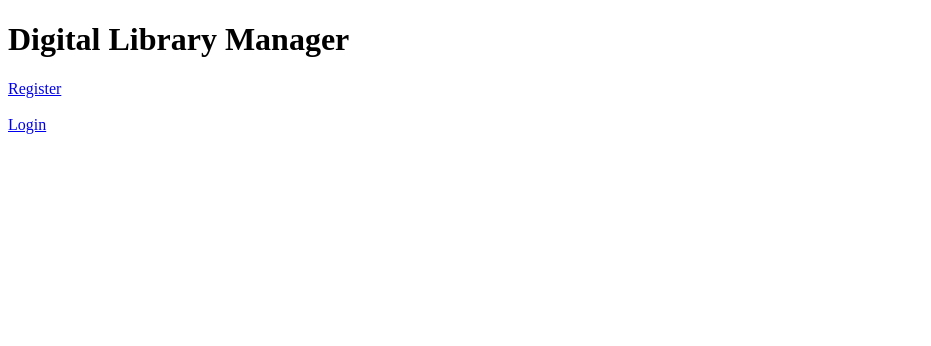
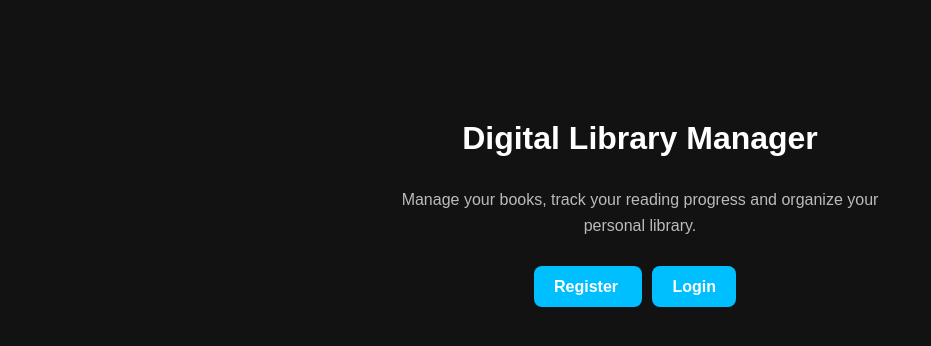
Before and after one commit to MEMO-OTR-AREL/digital-library-manager, a Flask app: page / in a window 1280 px wide. Shown: the top 346 px of the page, without its empty margins (0-931 px from the left). Run offline with Flask 3, Linux system fonts and the light colour scheme.

Commit message:
Updated design and added book progress feature

```diff
--- a/app.py
+++ b/app.py
@@ -135,6 +135,7 @@ def add_book():
         category = request.form["category"]
         status = request.form["status"]
         rating = request.form["rating"]
+        progress = request.form["progress"]
 
         connection = sqlite3.connect("library.db")
         cursor = connection.cursor()
@@ -142,8 +143,8 @@ def add_book():
         cursor.execute(
             """
             INSERT INTO books
-            (user_id, title, author, category, status, rating)
-            VALUES (?, ?, ?, ?, ?, ?)
+            (user_id, title, author, category, status, rating, progress)
+            VALUES (?, ?, ?, ?, ?, ?, ?)
             """,
             (
                 session["user_id"],
@@ -151,7 +152,8 @@ def add_book():
                 author,
                 category,
                 status,
-                rating
+                rating,
+                progress
             )
         )
 
@@ -219,30 +221,32 @@ def delete_book(book_id):
     connection.commit()
     connection.close()
 
-    @app.route("/favorite_book/<int:book_id>")
-    def favorite_book(book_id):
+    return redirect("/books")
 
-        if "user_id" not in session:
-            return redirect("/login")
 
-        connection = sqlite3.connect("library.db")
-        cursor = connection.cursor()
+@app.route("/favorite_book/<int:book_id>")
+def favorite_book(book_id):
 
-        cursor.execute(
-            """
-            UPDATE books
-            SET favorite = 1
-            WHERE id = ? AND user_id = ?
-            """,
-            (book_id, session["user_id"])
-        )
+    if "user_id" not in session:
+        return redirect("/login")
 
-        connection.commit()
-        connection.close()
+    connection = sqlite3.connect("library.db")
+    cursor = connection.cursor()
 
-        return redirect("/books")
+    cursor.execute(
+        """
+        UPDATE books
+        SET favorite = 1
+        WHERE id = ? AND user_id = ?
+        """,
+        (book_id, session["user_id"])
+    )
+
+    connection.commit()
+    connection.close()
 
     return redirect("/books")
+
 
 @app.route("/edit_book/<int:book_id>", methods=["GET", "POST"])
 def edit_book(book_id):
@@ -260,11 +264,12 @@ def edit_book(book_id):
         category = request.form["category"]
         status = request.form["status"]
         rating = request.form["rating"]
+        progress = request.form["progress"]
 
         cursor.execute(
             """
             UPDATE books
-            SET title = ?, author = ?, category = ?, status = ?, rating = ?
+            SET title = ?, author = ?, category = ?, status = ?, rating = ?, progress = ?
             WHERE id = ? AND user_id = ?
             """,
             (
@@ -273,6 +278,7 @@ def edit_book(book_id):
                 category,
                 status,
                 rating,
+                progress,
                 book_id,
                 session["user_id"]
             )
@@ -294,6 +300,7 @@ def edit_book(book_id):
 
     return render_template("edit_book.html", book=book)
 
+
 @app.route("/logout")
 def logout():
 
--- a/schema.sql
+++ b/schema.sql
@@ -13,6 +13,7 @@ CREATE TABLE books (
     category TEXT,
     status TEXT,
     rating INTEGER,
+    progress INTEGER
     favorite INTEGER DEFAULT 0,
     access_until TEXT,
     created_at TEXT,
--- a/static/css/style.css
+++ b/static/css/style.css
@@ -52,3 +52,33 @@ button{
 .navbar a{
     margin-right: 20px;
 }
+
+.hero{
+    width: 500px;
+    margin: 120px auto;
+    text-align: center;
+}
+
+.hero p{
+    color: #bbbbbb;
+    margin-top: 20px;
+    line-height: 1.6;
+}
+
+.hero-buttons{
+    margin-top: 40px;
+}
+
+.btn{
+    background-color: #00bfff;
+    color: white;
+    padding: 12px 20px;
+    border-radius: 8px;
+    text-decoration: none;
+    margin-right: 10px;
+}
+
+.auth-container{
+    width: 400px;
+    margin: 100px auto;
+}
--- a/templates/add_book.html
+++ b/templates/add_book.html
@@ -55,6 +55,11 @@
     <input type="number" name="rating" min="1" max="10">
     <br><br>
 
+    <label>Progress (%):</label>
+    <br>
+    <input type="number" name="progress" min="0" max="100">
+    <br><br>
+
     <button type="submit">Add Book</button>
 
 </form>
--- a/templates/home.html
+++ b/templates/home.html
@@ -3,14 +3,33 @@
 <head>
     <meta charset="UTF-8">
     <title>Digital Library Manager</title>
+
+    <link rel="stylesheet" href="{{ url_for('static', filename='css/style.css') }}">
 </head>
 <body>
 
-<h1>Digital Library Manager</h1>
+<div class="hero">
 
-<a href="/register">Register</a>
-<br><br>
-<a href="/login">Login</a>
+    <h1>Digital Library Manager</h1>
+
+    <p>
+        Manage your books, track your reading progress
+        and organize your personal library.
+    </p>
+
+    <div class="hero-buttons">
+
+        <a href="/register" class="btn">
+            Register
+        </a>
+
+        <a href="/login" class="btn">
+            Login
+        </a>
+
+    </div>
+
+</div>
 
 </body>
 </html>
```
Also changed, not shown: templates/books.html (+6 -1 lines), templates/login.html (+23 -6 lines), templates/register.html (+26 -7 lines).
